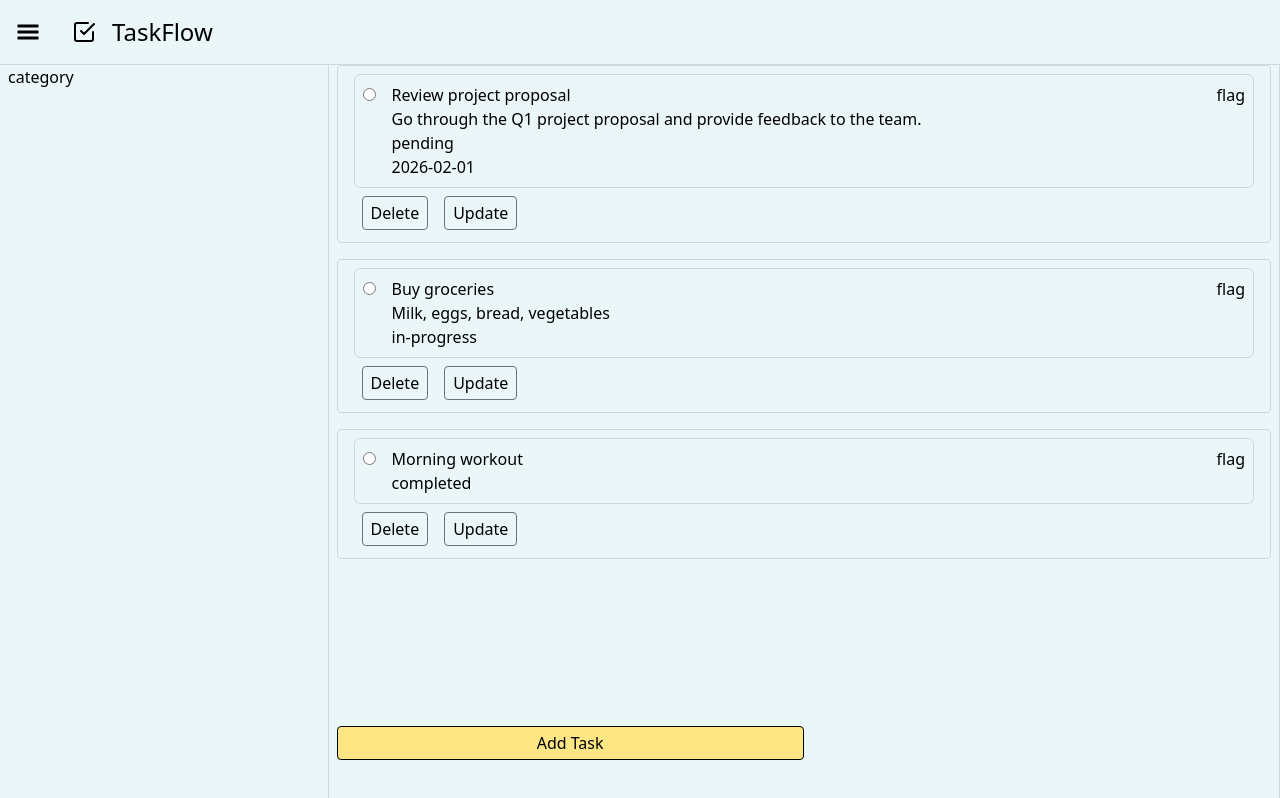
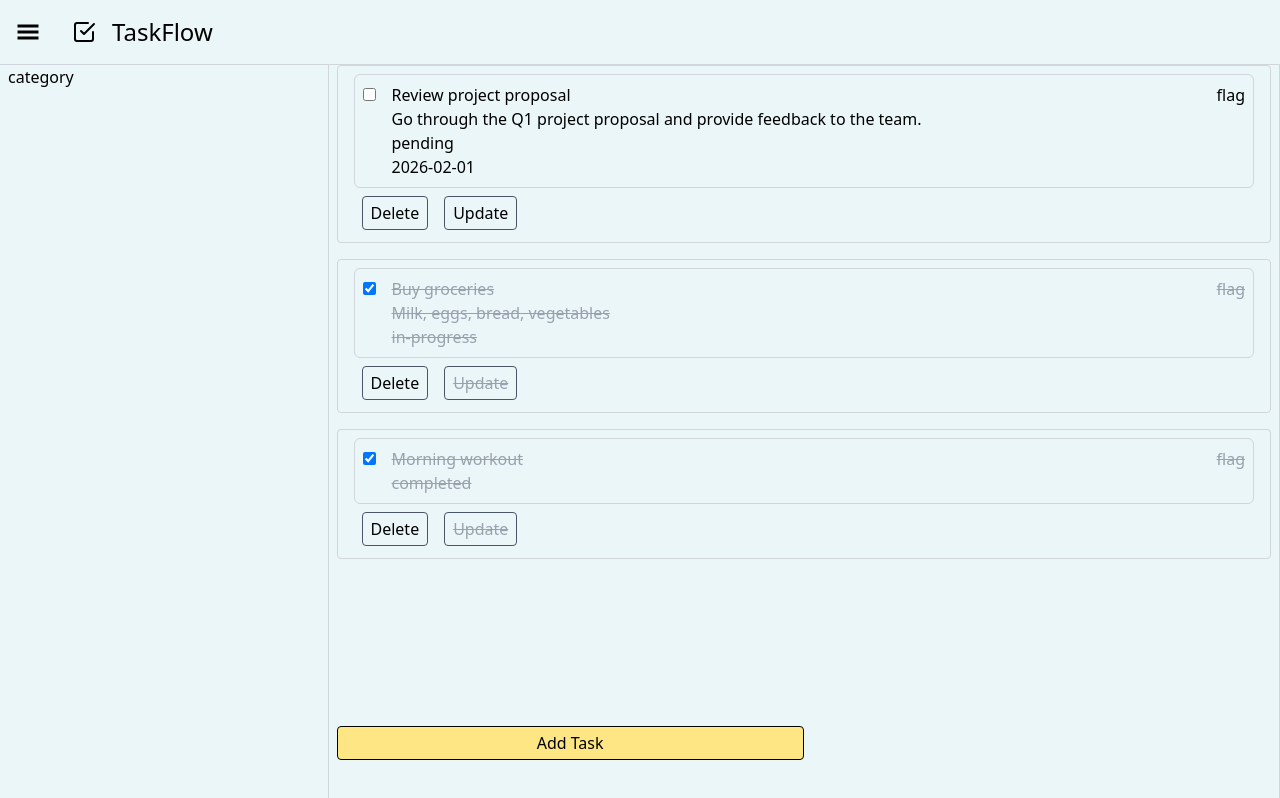
Before and after one commit to Vandana6261/todo-taskflow, a React app in the folder frontend/: page / in a window 1280 px wide. Built offline with nearby package versions, Linux system fonts and the light colour scheme; the HTML template or start-up script is replaced by a standard one.

Commit message:
Disable update button and add some css when todo is completed.

```diff
--- a/frontend/src/components/TaskItem.jsx
+++ b/frontend/src/components/TaskItem.jsx
@@ -1,14 +1,14 @@
-import React, { useState } from 'react'
+import React, { useEffect, useState } from 'react'
 import { useTodo } from '../hooks/useTodo'
 import useTodoContext from '../context/TodoContext'
 import TaskDetails from './TaskDetails'
 
 function TaskItem({task}) {
-  const { deleteTask, selectId, setSelectId} = useTodoContext()
+  const { deleteTask, updateTask, setSelectId} = useTodoContext()
   const [isUpdate, setIsUpdate] = useState(false);
+  const [isCompleted, setIsCompleted] = useState(task.isCompleted);
 
-    const isCompleted = task.status === "completed"
-    const [showDetails, setShowDetails] = useState(false);
+    // const isCompleted = task.status === "completed"
 
   const handleUpdate = () => {
     setIsUpdate(!isUpdate)
@@ -20,16 +20,28 @@ function TaskItem({task}) {
     if(isConfirmed)
       deleteTask(task.id)
   }
+
+  useEffect(() =>{
+
+  }, [isCompleted])
   return (
     <>
-      <div tabIndex={0} className='py-1 px-4 border border-gray-300 rounded mb-4 hover:border-gray-400 focus:border-blue-700 '
+      <div tabIndex={0} className={`py-1 px-4 border border-gray-300 rounded mb-4 hover:border-gray-400`}
+      onClick={() => setSelectId(task.id)}
       >
-        <div className='flex flex-col gap-4 mt-1 border border-gray-300 rounded-md p-2'>
+        <div className={`flex flex-col gap-4 mt-1 border border-gray-300 rounded-md p-2 ${isCompleted ? "line-through text-gray-400" : ""}`}>
             <div className='flex-1 flex gap-4'>
               <div className=''>
-                <input type="radio" />
+                <input
+                className='cursor-progress'
+                type="checkbox"  id='checkbox' name='checkbox' checked={isCompleted}
+                onChange={(e) => {
+                  updateTask({...task, isCompleted:e.target.checked})
+                  setIsCompleted(e.target.checked)
+                }}
+                />
               </div>
-              <div className=''>
+              <div>
                 <h2>{task.title}</h2>
                 <p>{task.description}</p>
                 <div >
@@ -44,20 +56,21 @@ function TaskItem({task}) {
             </div>
         </div>
         <div className='flex '>
-          <div className='hoverBase btn border-gray-500 w-fit m-2'
+          <button className='hoverBase btn border-gray-600 w-fit m-2'
           onClick={() => handleDelete()}
           >
             Delete
-          </div>
-          <div className='hoverBase btn border-gray-500 w-fit m-2'
+          </button>
+          <button className={`hoverBase btn border-gray-600 w-fit m-2 ${isCompleted ? "line-through text-gray-400 border-gra-300 " : ""}`}
           onClick={() => handleUpdate()}
+          disabled={isCompleted}
           >
             Update
-          </div>
+          </button>
         </div>
       </div>
 
-      <div>
+      <div className=''>
         {isUpdate ? <TaskDetails isUpdate={isUpdate} setIsUpdate={setIsUpdate}/> : ""}
       </div>
     </>
```
